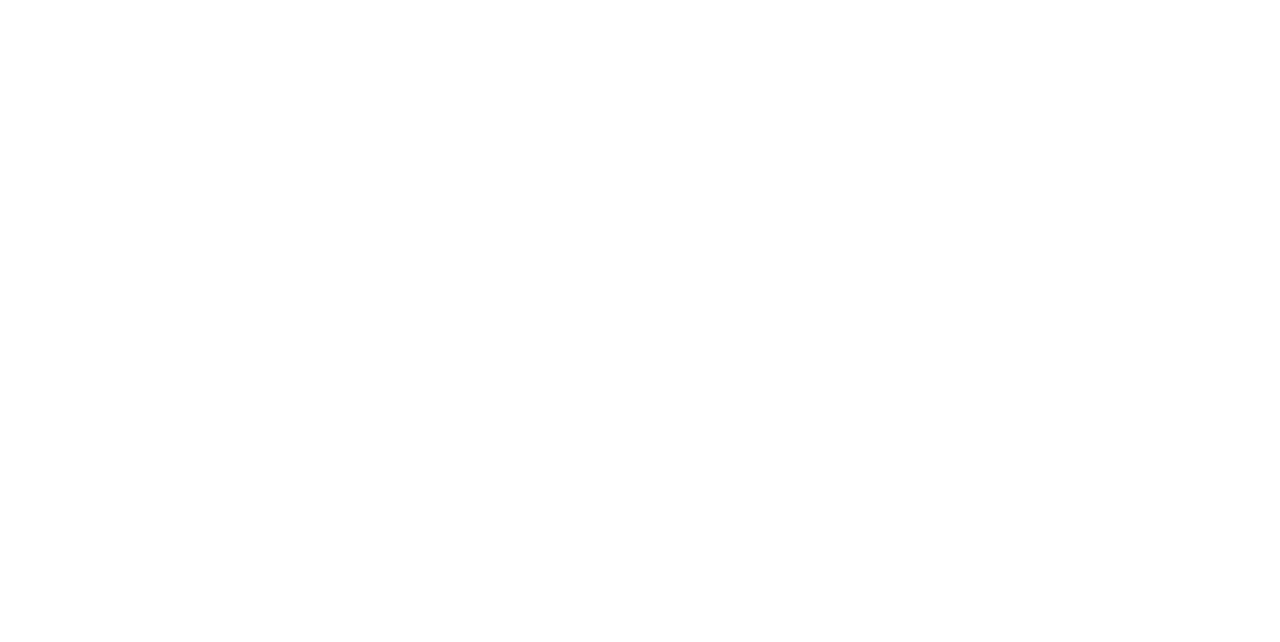
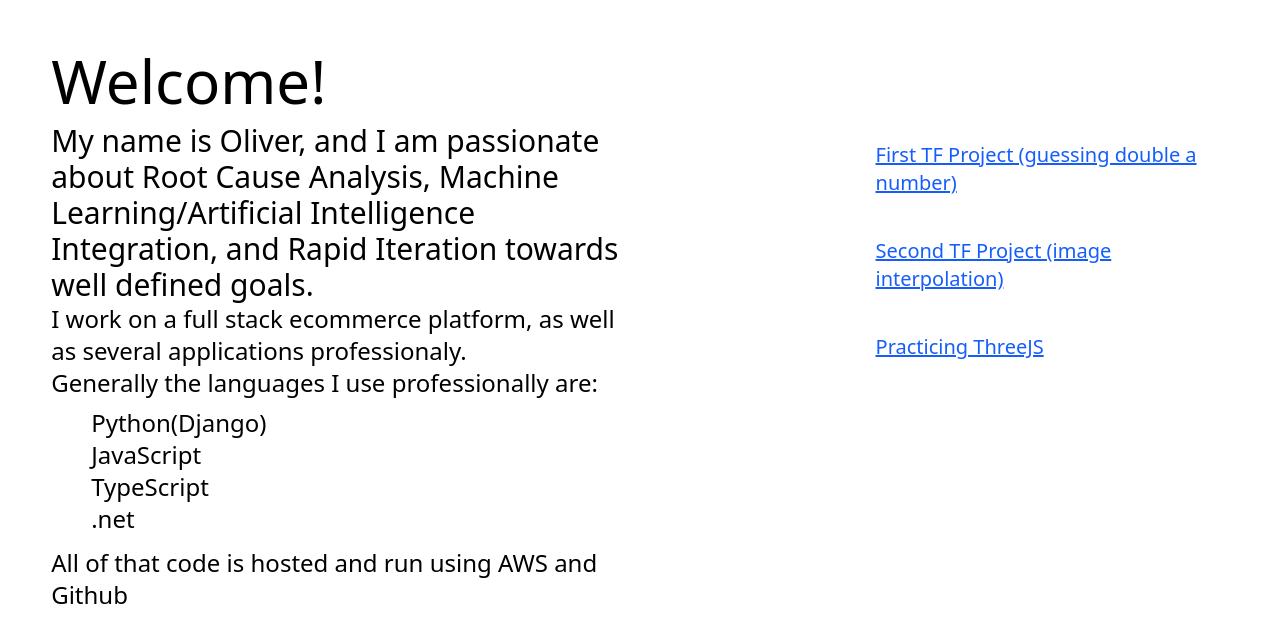
Before and after one commit to effluvialsplurf/oliverwallace, a React (Vite) app in the folder homepage/: page / in a window 1280 px wide. Before the commit this address had no page. Shown: the top 642 px of the page. Built offline with nearby package versions, Linux system fonts and the light colour scheme.

Commit message:
maybe that worked

```diff
--- a/homepage/src/main.tsx
+++ b/homepage/src/main.tsx
@@ -8,7 +8,7 @@
     <StrictMode>
         <BrowserRouter>
             <Routes>
-                <Route path="/oliverwallace" element={<Homepage />} />
+                <Route path="/" element={<Homepage />} />
             </Routes>
         </BrowserRouter>
     </StrictMode>,
```
